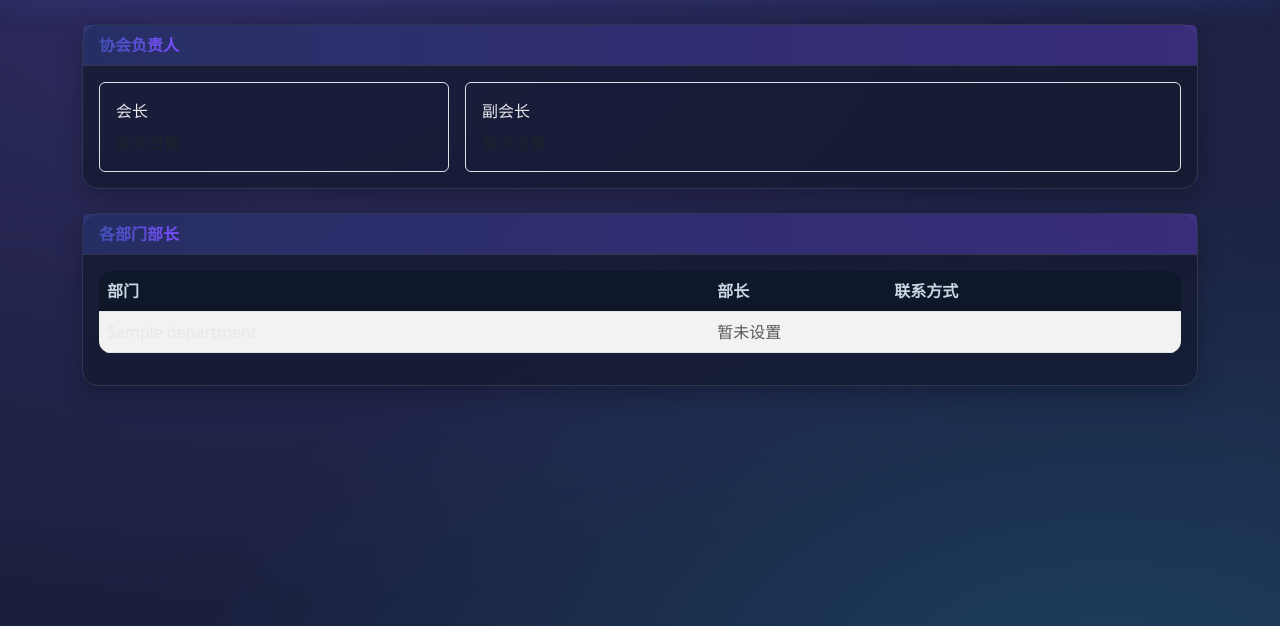
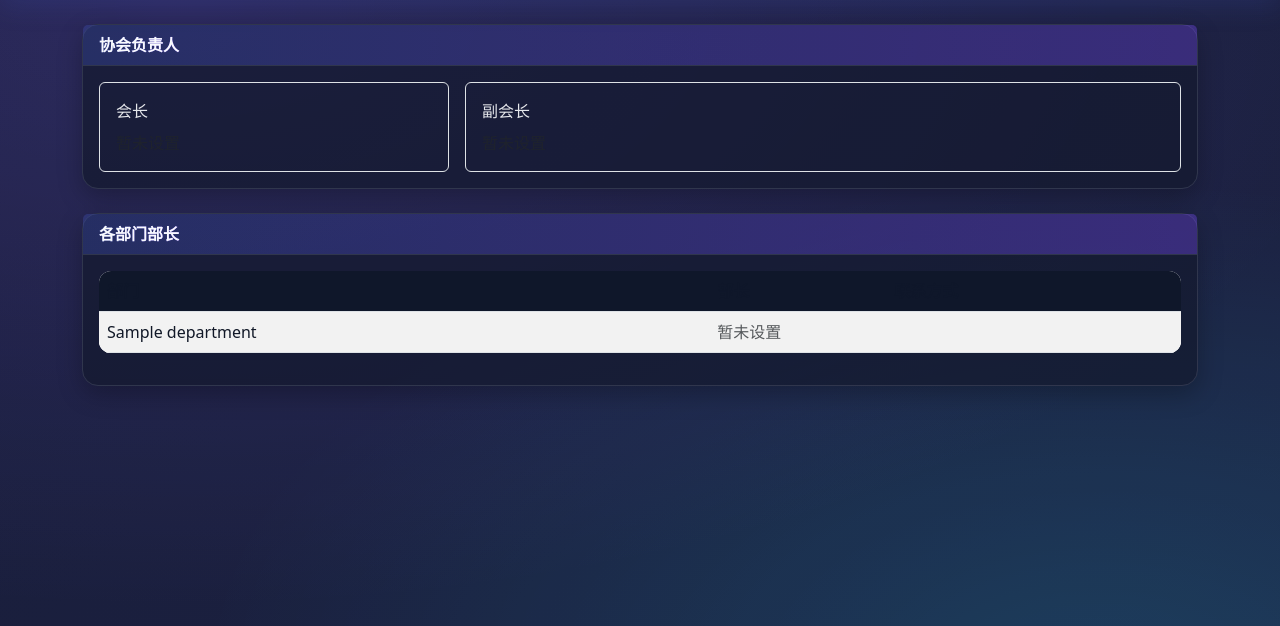
Before and after one commit to gkdACM/AssociationManagementSystem, a Flask app: page /leaders in a window 1280 px wide. Shown: the part 56-682 px from the top of the page. Run offline with Flask 3, Linux system fonts and the light colour scheme; tables that the repository leaves empty hold one stand-in row (values such as "Sample post").

Commit message:
fix(ui): set leaders page tables to white background with black text

```diff
--- a/association/app/templates/public/leaders.html
+++ b/association/app/templates/public/leaders.html
@@ -1,5 +1,6 @@
 {% extends 'layout.html' %}
 {% block content %}
+<div class="page-table-white">
 <div class="row g-4">
   <div class="col-12">
     <div class="card">
@@ -65,4 +66,5 @@
     </div>
   </div>
 </div>
+</div>
 {% endblock %}
```
